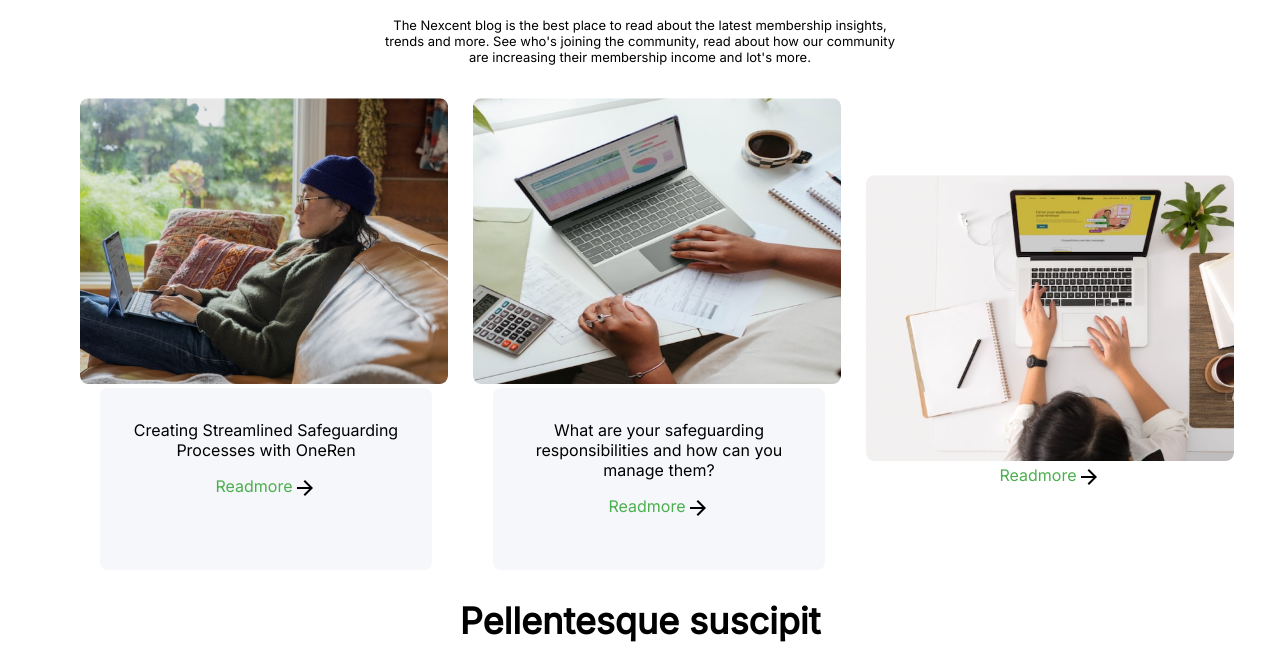
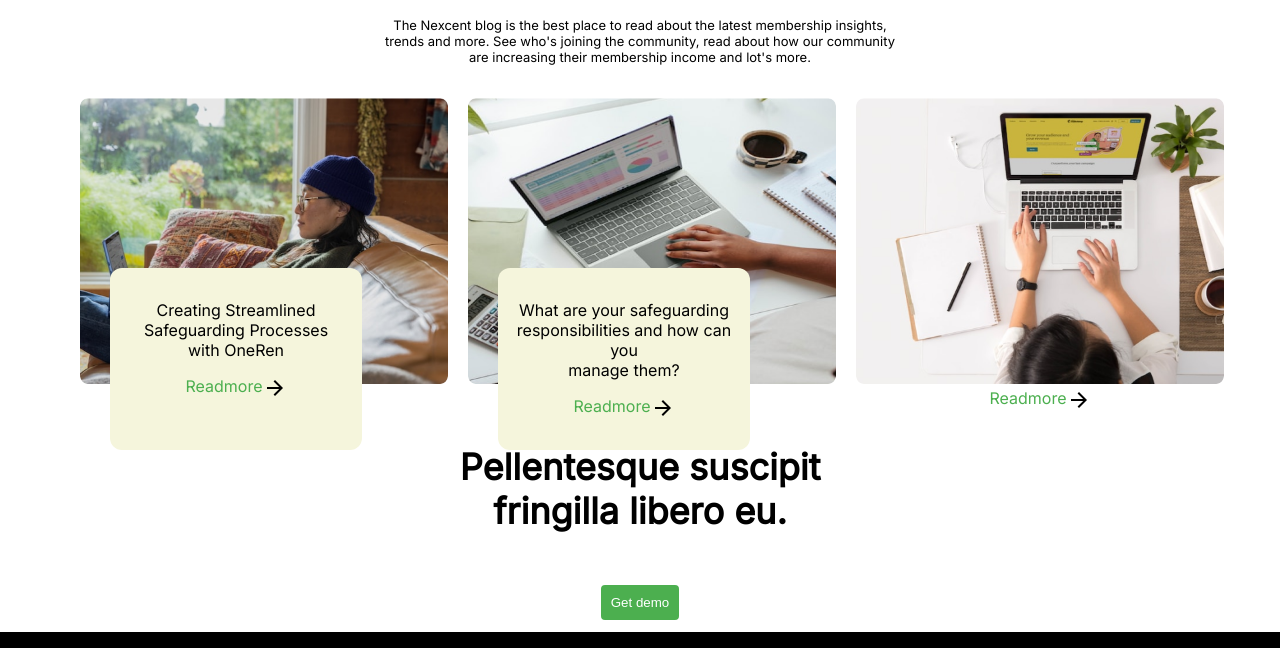
Before and after one commit to MatechLab/code, a plain HTML site: page index.html in a window 1280 px wide. Shown: the part 3217-3865 px from the top of the page. Drawn offline with Linux system fonts and the light colour scheme.

Commit message:
index updated

```diff
--- a/index.css
+++ b/index.css
@@ -227,8 +227,9 @@ text-align: center;
 } */
 .helpimages{
     display: flex;
-    align-items: center;
-    gap: 25px;
+
+    gap:20px;
+    position: relative;
 
 }
 .helptext{
@@ -287,6 +288,10 @@ text-align: center;
     text-align: justify;
 
 
+
+}
+.creates{
+    position: relative;
 }
 .pell{
     background-color: neutral silver;
@@ -326,13 +331,17 @@ text-align: center;
     }
 
 .stream{
-        background: rgba(245, 247, 250, 1);
-        width: 300px;
+        background-color: beige;
+        font-weight: 200;
+        width: 220px;
         height: 150px;
         padding: 16px;
         gap: 10px;
-        border-radius: 8px;
-        margin-left: 20px;
+        border-radius: 12px;
+        margin-top:-120px;
+        position:absolute;
+        margin-left: 30px;
+
 
       }
 .rd{
--- a/index.html
+++ b/index.html
@@ -216,7 +216,7 @@
 
                 <div class="helpimages">
                     <div class="help">
-                            <div>
+                            <div class="creates">
                                 <img src="./image 18.png" class="image18"/>
                             </div>
                             <div class="stream">
```
